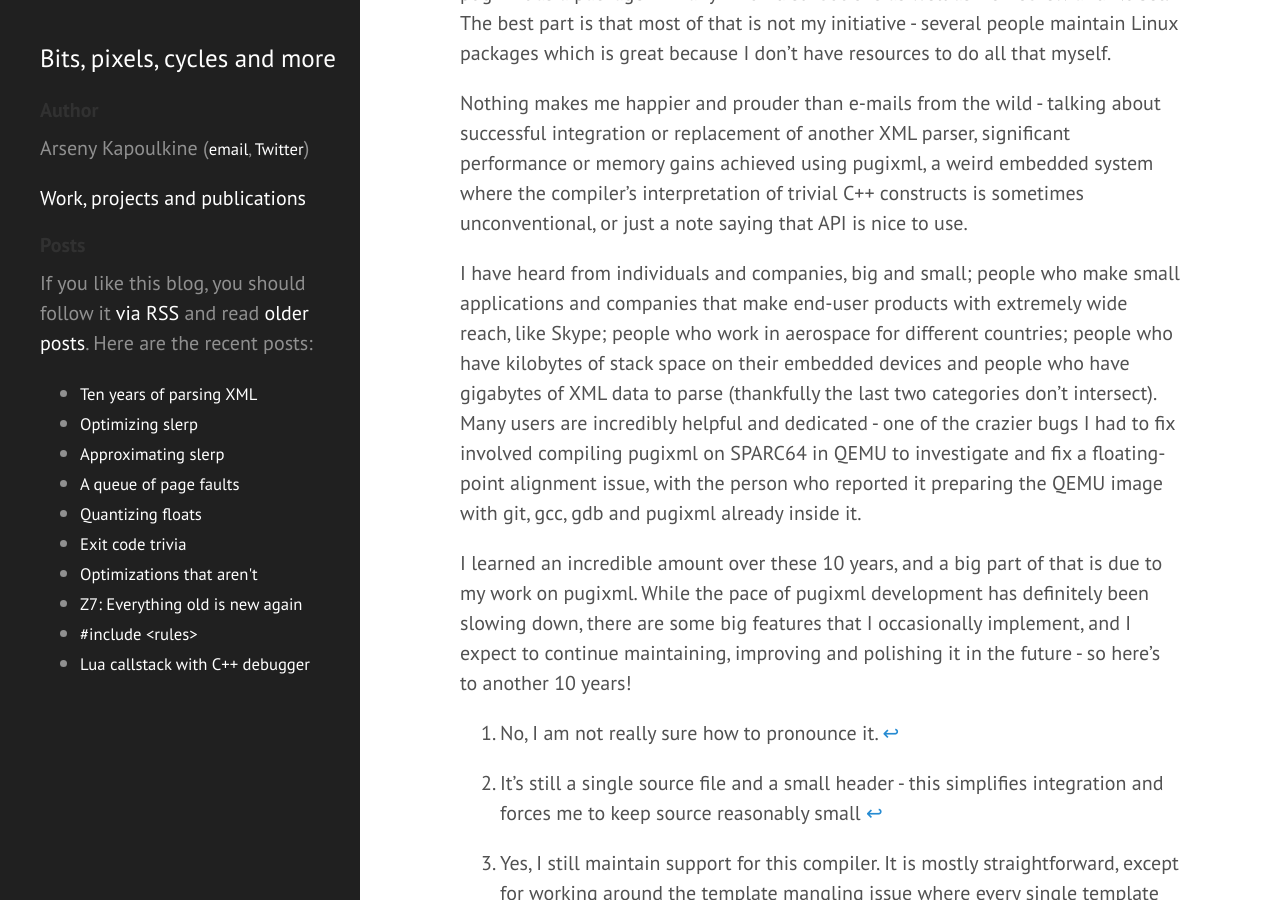
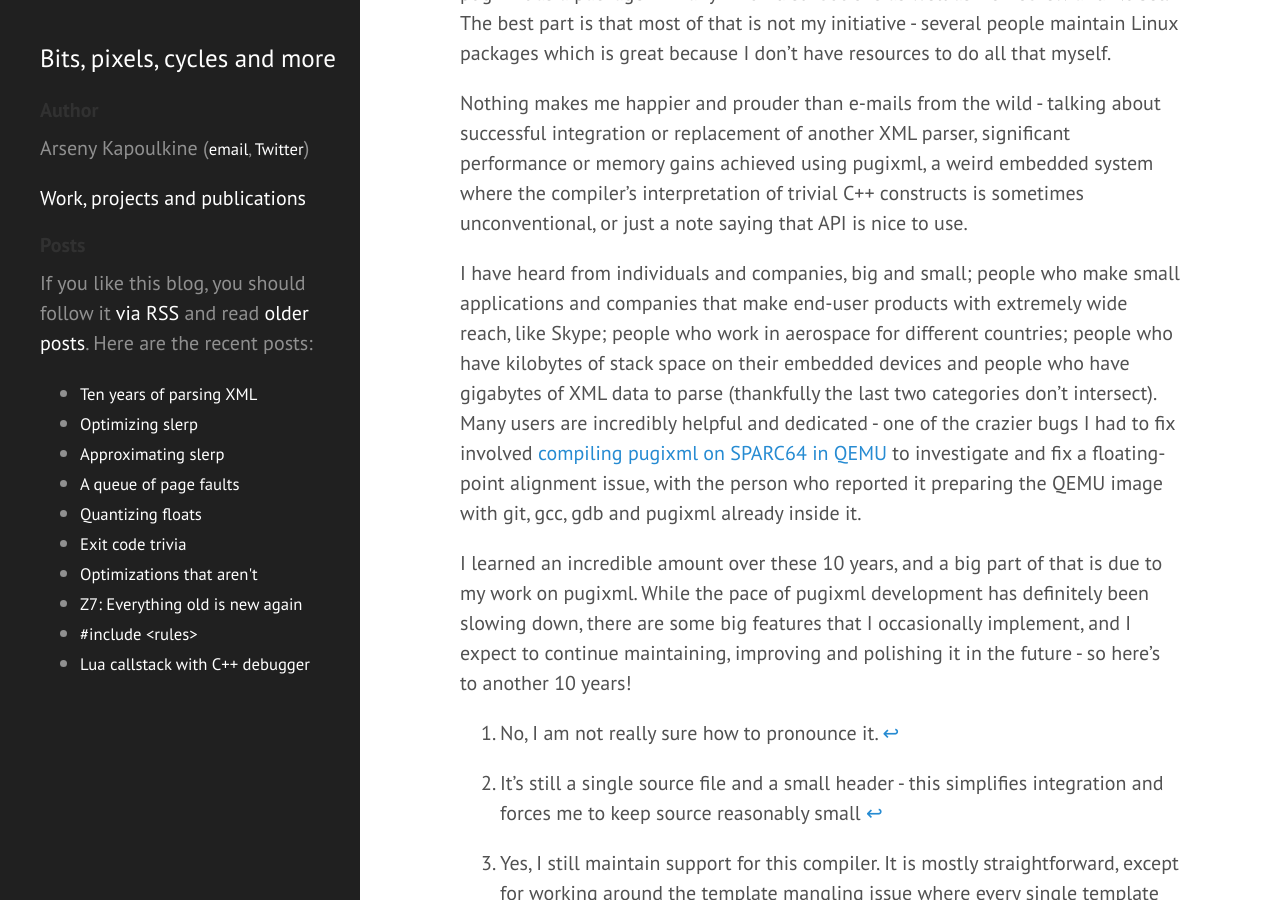
Before and after one commit to zeux/zeux.github.io, a Jekyll site: the page built from _posts/2016-11-06-ten-years-of-parsing-xml.md, in a window 1280 px wide and 900 px high, scrolled down 1825 px. Built offline with Jekyll 4.4.1, drawn with Linux system fonts in a browser that asks for light colours; comment, search, counter and statistics services are not loaded; some of the changed lines change nothing that is shown.

Commit message:
Add GH issue link for QEMU

```diff
--- a/_posts/2016-11-06-ten-years-of-parsing-xml.md
+++ b/_posts/2016-11-06-ten-years-of-parsing-xml.md
@@ -21,7 +21,7 @@ I started from a SVN repository with a .zip file download, and now you can get p
 
 Nothing makes me happier and prouder than e-mails from the wild - talking about successful integration or replacement of another XML parser, significant performance or memory gains achieved using pugixml, a weird embedded system where the compiler's interpretation of trivial C++ constructs is sometimes unconventional, or just a note saying that API is nice to use.
 
-I have heard from individuals and companies, big and small; people who make small applications and companies that make end-user products with extremely wide reach, like Skype; people who work in aerospace for different countries; people who have kilobytes of stack space on their embedded devices and people who have gigabytes of XML data to parse (thankfully the last two categories don't intersect). Many users are incredibly helpful and dedicated - one of the crazier bugs I had to fix involved compiling pugixml on SPARC64 in QEMU to investigate and fix a floating-point alignment issue, with the person who reported it preparing the QEMU image with git, gcc, gdb and pugixml already inside it.
+I have heard from individuals and companies, big and small; people who make small applications and companies that make end-user products with extremely wide reach, like Skype; people who work in aerospace for different countries; people who have kilobytes of stack space on their embedded devices and people who have gigabytes of XML data to parse (thankfully the last two categories don't intersect). Many users are incredibly helpful and dedicated - one of the crazier bugs I had to fix involved [compiling pugixml on SPARC64 in QEMU](https://github.com/zeux/pugixml/issues/48) to investigate and fix a floating-point alignment issue, with the person who reported it preparing the QEMU image with git, gcc, gdb and pugixml already inside it.
 
 I learned an incredible amount over these 10 years, and a big part of that is due to my work on pugixml. While the pace of pugixml development has definitely been slowing down, there are some big features that I occasionally implement, and I expect to continue maintaining, improving and polishing it in the future - so here's to another 10 years!
 
```
